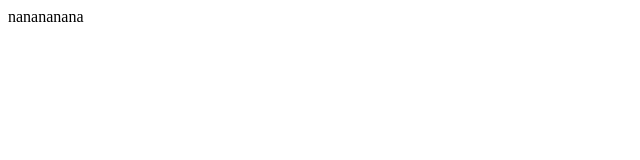
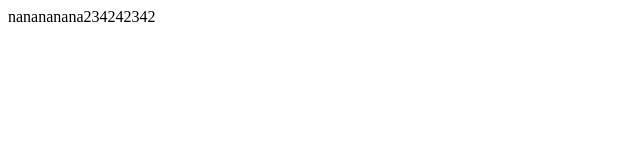
Before and after one commit to anlozanouveg/ejemplo, a plain HTML site: page index.html in a window 1280 px wide. Shown: the whole page, without its empty margins (0-640 px from the left). Drawn offline with Linux system fonts and the light colour scheme.

Commit message:
Update index.html

```diff
--- a/index.html
+++ b/index.html
@@ -2,6 +2,6 @@
   <head>
   </head>
   <body>
-    nanananana
+    nanananana234242342
   </body>
 </html>
```
